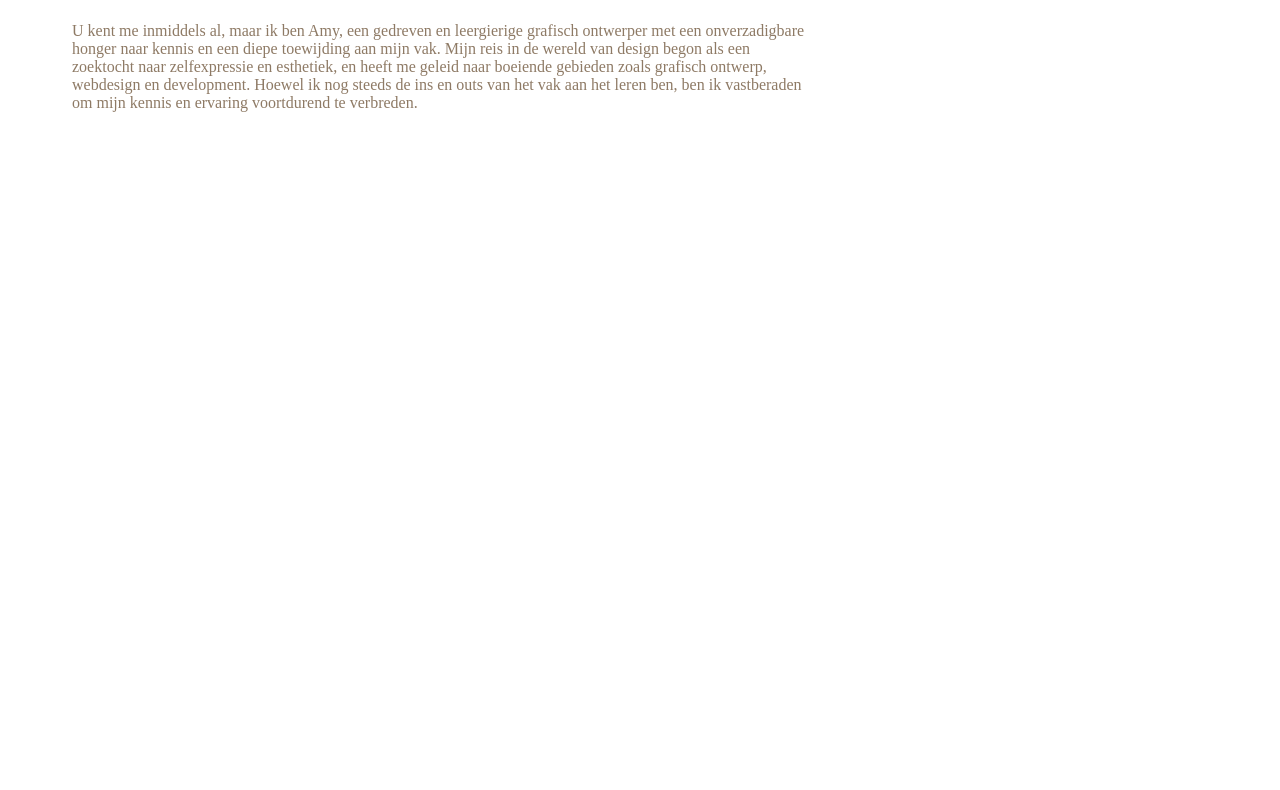
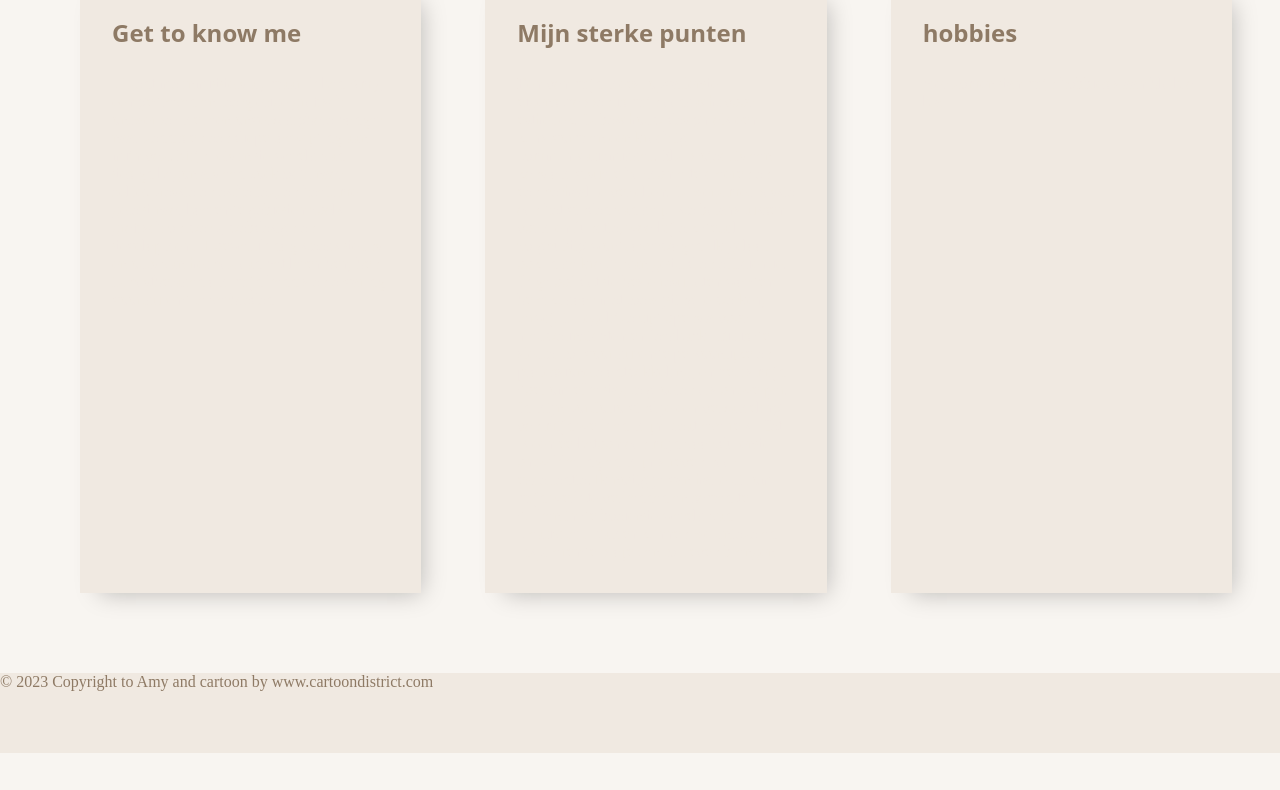
Before and after one commit to Amy-Muller/internetstandaarden, a plain HTML site: page About_me.html in a window 1280 px wide. Shown: the part 146-936 px from the top of the page. After the commit the page ends 899 px from the top, so only its background shows below. Drawn offline with Linux system fonts and the light colour scheme.

Commit message:
wijziging

```diff
--- a/About_me.html
+++ b/About_me.html
@@ -5,13 +5,14 @@
     <meta name="viewport" content="width=device-width, initial-scale=1.0" />
     <title>Document</title>
     <link href="Style.css" rel="stylesheet" />
+    <link href="aboutme.css" rel="stylesheet" />
   </head>
 
   <body>
     <header>
       <nav>
         <ul class="nav">
-          <li><a href="index2.html"> Home</a></li>
+          <li><a href="index.html"> Home</a></li>
           <li><a href="About_me.html"> About me</a></li>
           <li><a href="My_work.html">My work</a></li>
           <li><a href="Contact.html">Contact</a></li>
@@ -20,9 +21,9 @@
     </header>
 
     <main>
-       <h1 id="gettoknowme">Get to know me</h1>
-
-       <div class="leftintroduction">
+      <section class="papa">
+       <div class="leftintroduction block">
+        <h2 id="gettoknowme">Get to know me</h2>
         <p class="aboutme">
           U kent me inmiddels al, maar ik ben Amy, een gedreven en leergierige
           grafisch ontwerper met een onverzadigbare honger naar kennis en een
@@ -33,10 +34,10 @@
           leren ben, ben ik vastberaden om mijn kennis en ervaring voortdurend
           te verbreden.
         </p>
-</div>
+        </div>
 
 
-        <div class="middleintroduction">
+        <div class="middleintroduction block">
 
           <h2>Mijn sterke punten</h2>
 
@@ -65,24 +66,13 @@
 
       </div>
 
-        <div class="hobbies">
-         <p></p> hier komen dan mijn hobbies staan
+        <div class="hobbies block">
+          <h2>hobbies</h2>
+         <p> hier komen dan mijn hobbies staan bla bla bla
         </p>
       </div>
-
-      <div id="imageleft">
-      <img
-        src="Fotos_website/curly_cartoon.jpeg"
-        width="200"
-        height="300"
-        alt="This is also me!"
-      />
-    </div>
-
-    </div>
-
+  </section>
     </main>
-
     <footer>
       <p>&copy; 2023 Copyright to Amy and cartoon by www.cartoondistrict.com</p>
     </footer>
--- a/Style.css
+++ b/Style.css
@@ -1,6 +1,7 @@
-body {
-  height: 1200px;
-  width: 800px;
+
+*{
+  margin: 0;
+  max-width: 100vw;
 }
 
 .backgroundimage {
@@ -10,20 +11,15 @@ body {
   background-color: #e8ded1;
 }
 
+
+
 H1, H2{
   color: #8E7A65;
   font-family: system-ui, -apple-system, BlinkMacSystemFont, 'Segoe UI', Roboto, Oxygen, Ubuntu, Cantarell, 'Open Sans', 'Helvetica Neue', sans-serif
 }
 
-#gettoknowme
-{margin-left: 5vw;}
-
 p {
   color:#8E7A65;
-}
-
-.aboutme {
-  margin-left: 5vw;
 }
 
 ul {
@@ -72,28 +68,47 @@ margin: 7vw;
 
 
 #quote {
-background-color:#e8ded1;
+background-color:#E6DBCE;
 width:70vw;
 padding: 30px;
 text-align: center;
 margin-left: 7vw;
 }
 
-.leftintroduction {
+.papa {
   display:flex;
-  width:100%;
-  height:100vh;
-  justify-content: left;
+  width: 90vw;
+  gap: 5vw;
+  margin:10vh;
 }
 
-.middleintroduction {
-  display:flex;
+.papa h2 {
+  margin-bottom: 2vw;
 }
 
-.hobbies {
-  display:flex;
+.block {
+  width: 100%;
+  background-color:#F0E9E1;
+  -webkit-box-shadow: 10px 10px 23px -10px rgba(0,0,0,0.25);
+  -moz-box-shadow: 10px 10px 23px -10px rgba(0,0,0,0.25);
+  box-shadow: 10px 10px 23px -10px rgba(0,0,0,0.25);
+  padding: 2em;
 }
 
-#imageleft {
-  float: left;
+.block:hover {
+  background-color:#8E7A65;
+
 }
+
+.block p {
+  color:#F0E9E1;
+}
+
+.block:hover h2{
+  color:#F0E9E1;
+}
+
+Footer {
+  background-color: #F0E9E1;
+  height: 80px;
+}
--- /dev/null
+++ b/aboutme.css
@@ -0,0 +1,3 @@
+body {
+    background-color: #F8F5F1;
+}
```
Also changed, not shown: index.html (renamed from index2.html, +1 -1 lines).
